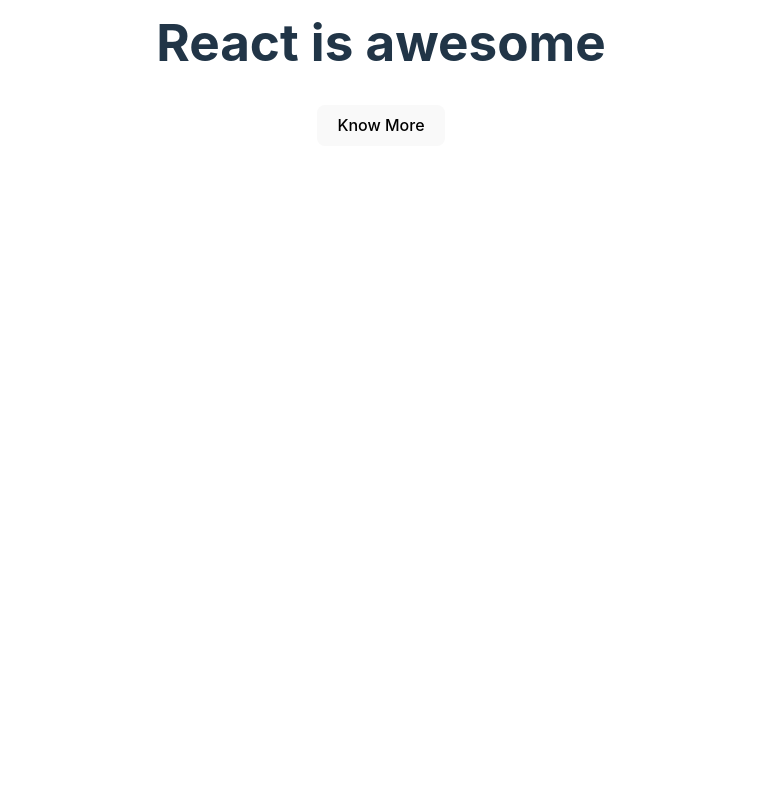
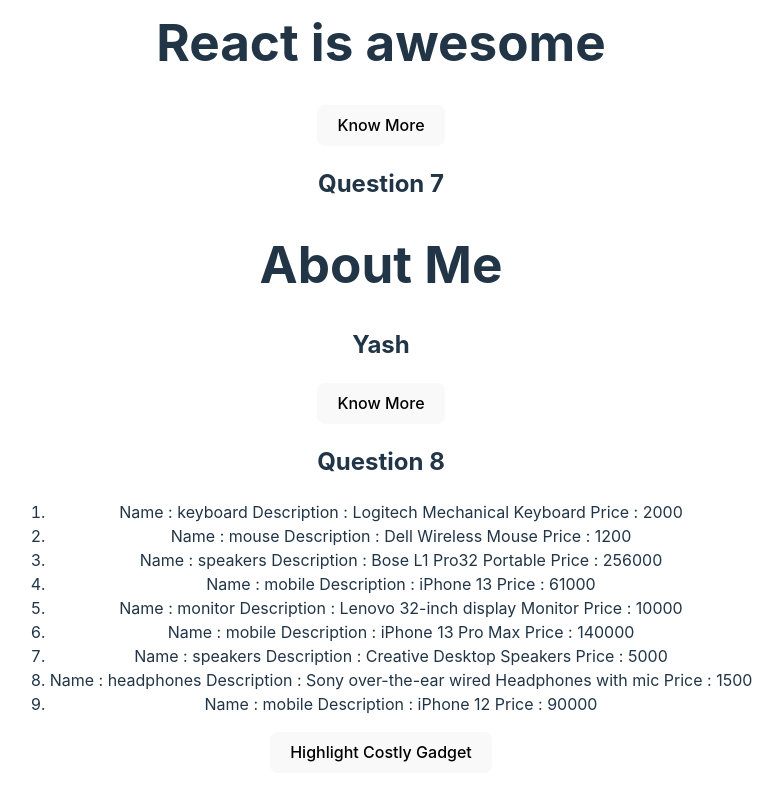
Before and after one commit to yashpatidar17/Neog-React, a React (Vite) app in the folder reactPracticeSet2/reactquestionset2/: page / in a window 1280 px wide. Shown: the part 939-1739 px from the top of the page, without its empty margins (259-1042 px from the left). Before the commit the page ends 1117 px from the top, so only its background shows below. Built offline with nearby package versions, Linux system fonts and the light colour scheme.

Commit message:
Add - Question 7  and 8 of set 2

```diff
--- a/reactPracticeSet2/reactquestionset2/src/App.jsx
+++ b/reactPracticeSet2/reactquestionset2/src/App.jsx
@@ -7,6 +7,9 @@
 import { Question5 } from "./Question5";
 import {products2} from "./Products2";
 import { Question6 } from "./Question6";
+import { Question7 } from "./Question7";
+import { Question8 } from "./Question8";
+import { gadgets } from "./Gadgets";
 
 const userData = {
   name: 'John',
@@ -16,6 +19,10 @@
 
 const title = 'React is awesome'
 const content = 'React is a JavaScript library for building user interfaces.'
+
+const heading = 'About Me'
+const name = 'Yash' // you can put your name
+const learning = 'I am learning React JS currently at neoG Camp.'
 
 function App() {
   return (
@@ -27,7 +34,8 @@
       <Question4 productlist={products}/>
       <Question5 productlist={products2}/>
       <Question6 title = {title} content={content}/>
-
+      <Question7 heading={heading} name={name} learning={learning}/>
+      <Question8  productlist = {gadgets}/>
     </div>
   );
 }
--- /dev/null
+++ b/reactPracticeSet2/reactquestionset2/src/Gadgets.jsx
@@ -0,0 +1,36 @@
+ export const gadgets = [
+    {
+      id: 1,
+      name: 'keyboard',
+      description: 'Logitech Mechanical Keyboard',
+      price: 2000,
+    },
+    { id: 2, name: 'mouse', description: 'Dell Wireless Mouse', price: 1200 },
+    {
+      id: 3,
+      name: 'speakers',
+      description: 'Bose L1 Pro32 Portable',
+      price: 256000,
+    },
+    { id: 4, name: 'mobile', description: 'iPhone 13', price: 61000 },
+    {
+      id: 5,
+      name: 'monitor',
+      description: 'Lenovo 32-inch display Monitor',
+      price: 10000,
+    },
+    { id: 6, name: 'mobile', description: 'iPhone 13 Pro Max', price: 140000 },
+    {
+      id: 7,
+      name: 'speakers',
+      description: 'Creative Desktop Speakers',
+      price: 5000,
+    },
+    {
+      id: 8,
+      name: 'headphones',
+      description: 'Sony over-the-ear wired Headphones with mic',
+      price: 1500,
+    },
+    { id: 9, name: 'mobile', description: 'iPhone 12', price: 90000 },
+  ]
--- /dev/null
+++ b/reactPracticeSet2/reactquestionset2/src/Question7.jsx
@@ -0,0 +1,18 @@
+import { useState } from "react"
+
+export const Question7 =({heading,name,learning})=>{
+    const [show,setshow] = useState(false)
+    const showhandler = ()=>{
+        setshow(!show);
+    }
+
+    return(
+        <div>
+            <h2>Question 7</h2>
+            <h1>{heading}</h1>
+            <h2>{name}</h2>
+            <button onClick={showhandler}>Know More</button>
+            <p style={{display : show ? "block":"none"}}>{learning}</p>
+        </div>
+    )
+}
--- /dev/null
+++ b/reactPracticeSet2/reactquestionset2/src/Question8.jsx
@@ -0,0 +1,25 @@
+import { useState } from "react";
+
+export const Question8 = ({ productlist }) => {
+  const [highlight, sethighlight] = useState(false);
+  const highlighthandler = () => {
+    sethighlight(!highlight);
+  };
+  return (
+    <div>
+      <h2>Question 8</h2>
+      <ol>
+        {productlist.map((item) => (
+          <li
+            style={{ color: highlight && item.price > 50000 ? "red" : "" }}
+            key={item.id}
+          >
+            Name : {item.name} Description : {item.description} Price :{" "}
+            {item.price}
+          </li>
+        ))}
+      </ol>
+      <button onClick={highlighthandler}>Highlight Costly Gadget</button>
+    </div>
+  );
+};
```
